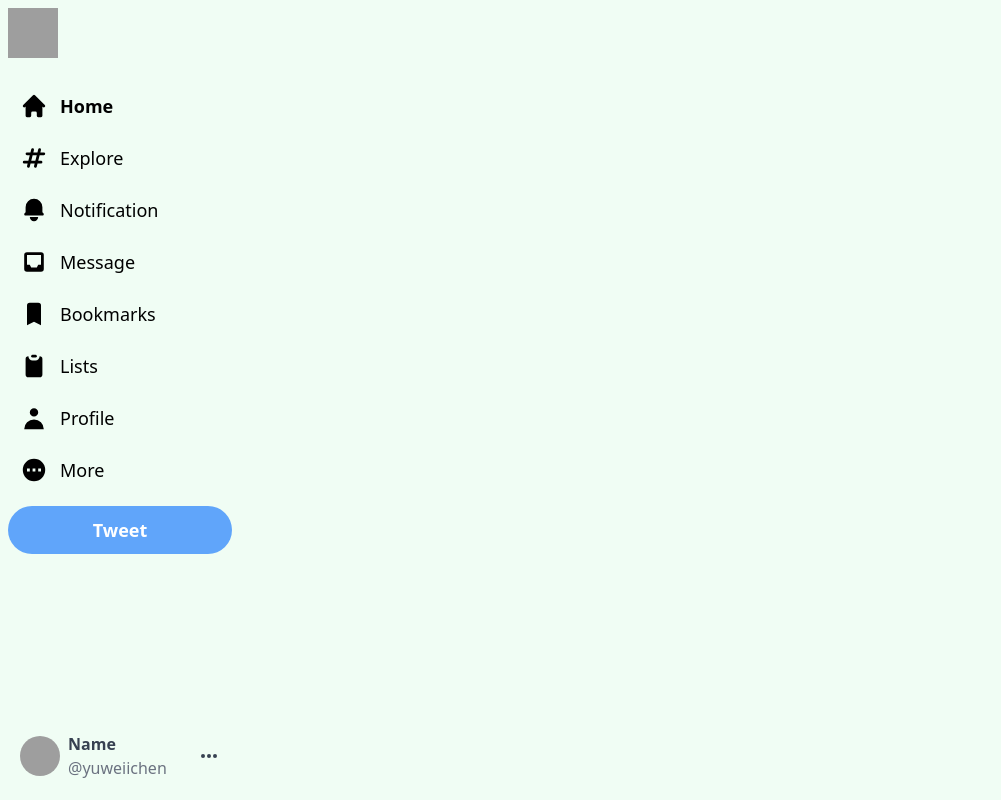
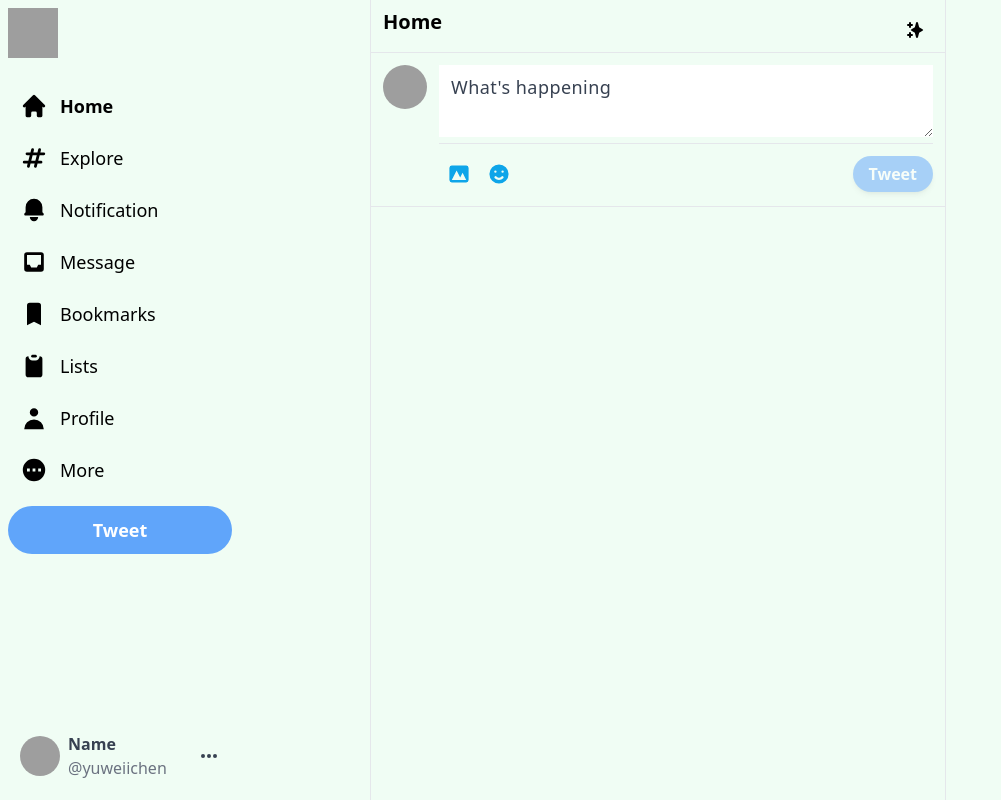
Before and after one commit to yuweichen1008/twitter-clone, a Next.js app: page / in a window 1280 px wide. Shown: the whole page, without its empty margins (0-1001 px from the left). Built offline with nearby package versions, Linux system fonts and the light colour scheme; grey boxes are pictures that could not be loaded.

Commit message:
add input and form

```diff
--- /dev/null
+++ b/components/Feed.jsx
@@ -0,0 +1,17 @@
+import { SparklesIcon } from '@heroicons/react/solid'
+import React from 'react'
+import Input from './Input'
+
+export default function Feed() {
+    return (
+        <div className='xl:ml-[370px] border-l border-r xl:min-w-[567px] sm:ml-[73px] flex-grow max-w-xl'>
+            <div className='flex py-2 px-3 sticky top-0 z-50 bg:white border-b border-gray-200'>
+                <h2 className='text-lg sm:text-xl font-bold'>Home</h2>
+                <div className='hoverEffect flex item-center justify-center px-0 ml-auto w-9 h-9'>
+                    <SparklesIcon className='h-5' />
+                </div>
+            </div>
+            <Input />
+        </div>
+    )
+}
--- /dev/null
+++ b/components/Input.jsx
@@ -0,0 +1,26 @@
+import { EmojiHappyIcon, PhotographIcon } from '@heroicons/react/solid'
+import React from 'react'
+
+export default function Input() {
+  return (
+    <div className='flex border-b border-gray-200 p-3 space-x-3'>
+        <img
+            src="https://media-exp1.licdn.com/dms/image/C5603AQHENc1KNEV9uA/profile-displayphoto-shrink_200_200/0/1517420039217?e=1665014400&v=beta&t=EmHjtkGrQdFn7TOxTBzGzAHxYvcsvAg3k0Mh0AYS4DA"
+            alt="user-img"
+            className='h-11 w-11 rounded-full cursor-pointer hover:brightness-80'
+        />
+        <div className='w-full divide-y divide-gray-200'>
+            <div className=''>
+                <textarea className='w-full border-none focus:ring-0 text-lg placeholder-gray-700 tracking-wide min-h-[50px] text-gray-700' rows="2" placeholder="What's happening"></textarea>
+            </div>
+            <div className='flex items-center justify-between pt-2.5'>
+                <div className='flex'>
+                    <PhotographIcon className='h-10 w-10 hoverEffect p-2 text-sky-500 hover:bg-sky-100'/>
+                    <EmojiHappyIcon className='h-10 w-10 hoverEffect p-2 text-sky-500 hover:bg-sky-100'/>
+                </div>
+                <button className='bg-blue-400 text-white px-4 py-1.5 rounded-full font-bold shadow-md hover:brightness-95 disabled:opacity-50' disabled>Tweet</button>
+            </div>
+        </div>
+    </div>
+  )
+}
--- a/package.json
+++ b/package.json
@@ -15,6 +15,7 @@
     "react-dom": "18.2.0"
   },
   "devDependencies": {
+    "@tailwindcss/forms": "^0.5.2",
     "autoprefixer": "^10.4.8",
     "eslint": "8.20.0",
     "eslint-config-next": "12.2.3",
--- a/pages/index.js
+++ b/pages/index.js
@@ -1,11 +1,13 @@
 import Head from 'next/head'
 import Image from 'next/image'
+import Feed from '../components/Feed'
 import Sidebar from '../components/Sidebar'
 
 export default function Home() {
   return (
     <div className='flex min-h-screen max-w-7xl mx-auto bg-green-50'>
       <Sidebar />
+      <Feed />
     </div>
   )
 }
--- a/tailwind.config.js
+++ b/tailwind.config.js
@@ -7,5 +7,7 @@
   theme: {
     extend: {},
   },
-  plugins: [],
+  plugins: [
+    require('@tailwindcss/forms'),
+  ],
 }
```
Also changed, not shown: 1 other file (tests, documents, lock files or other folders).
